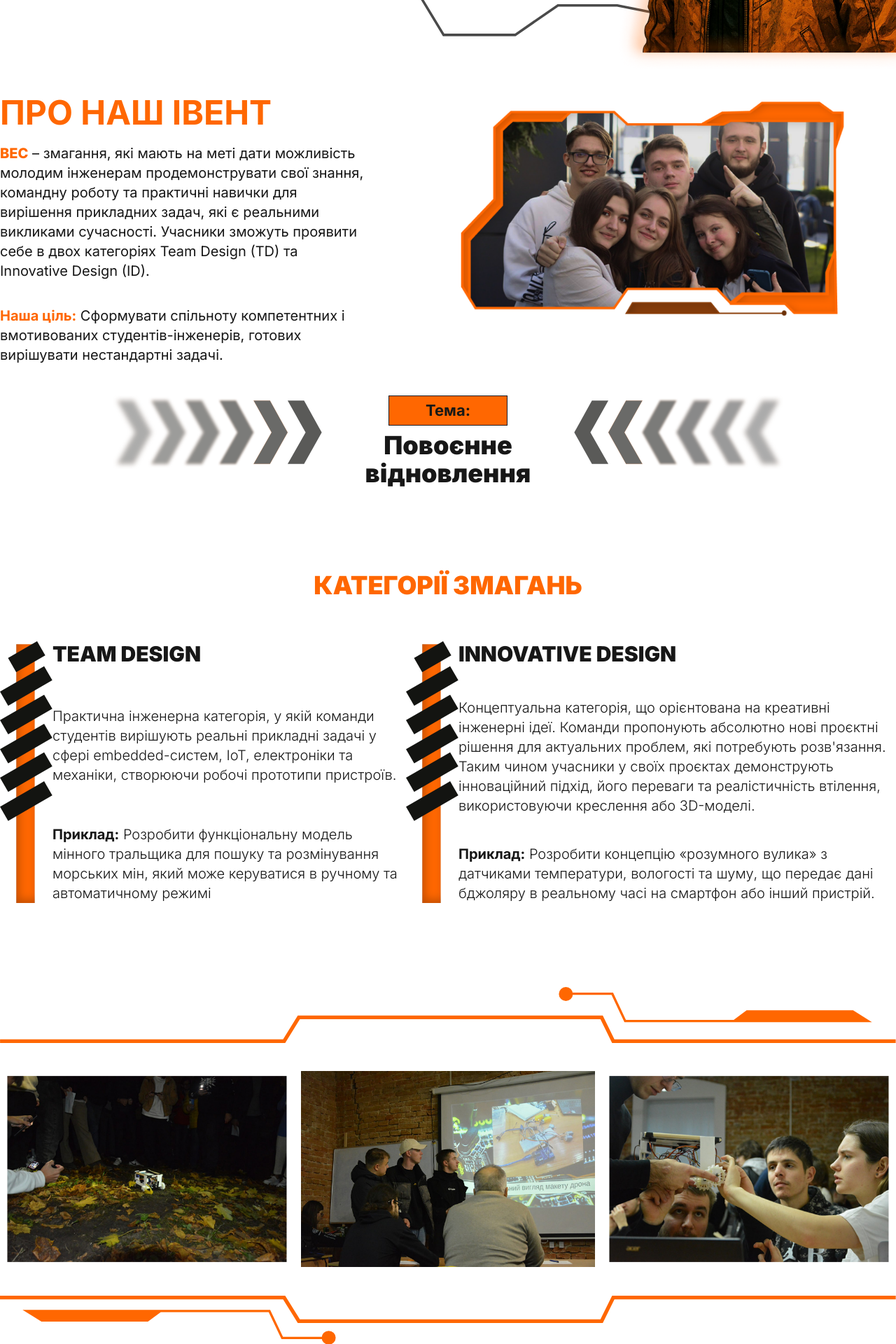
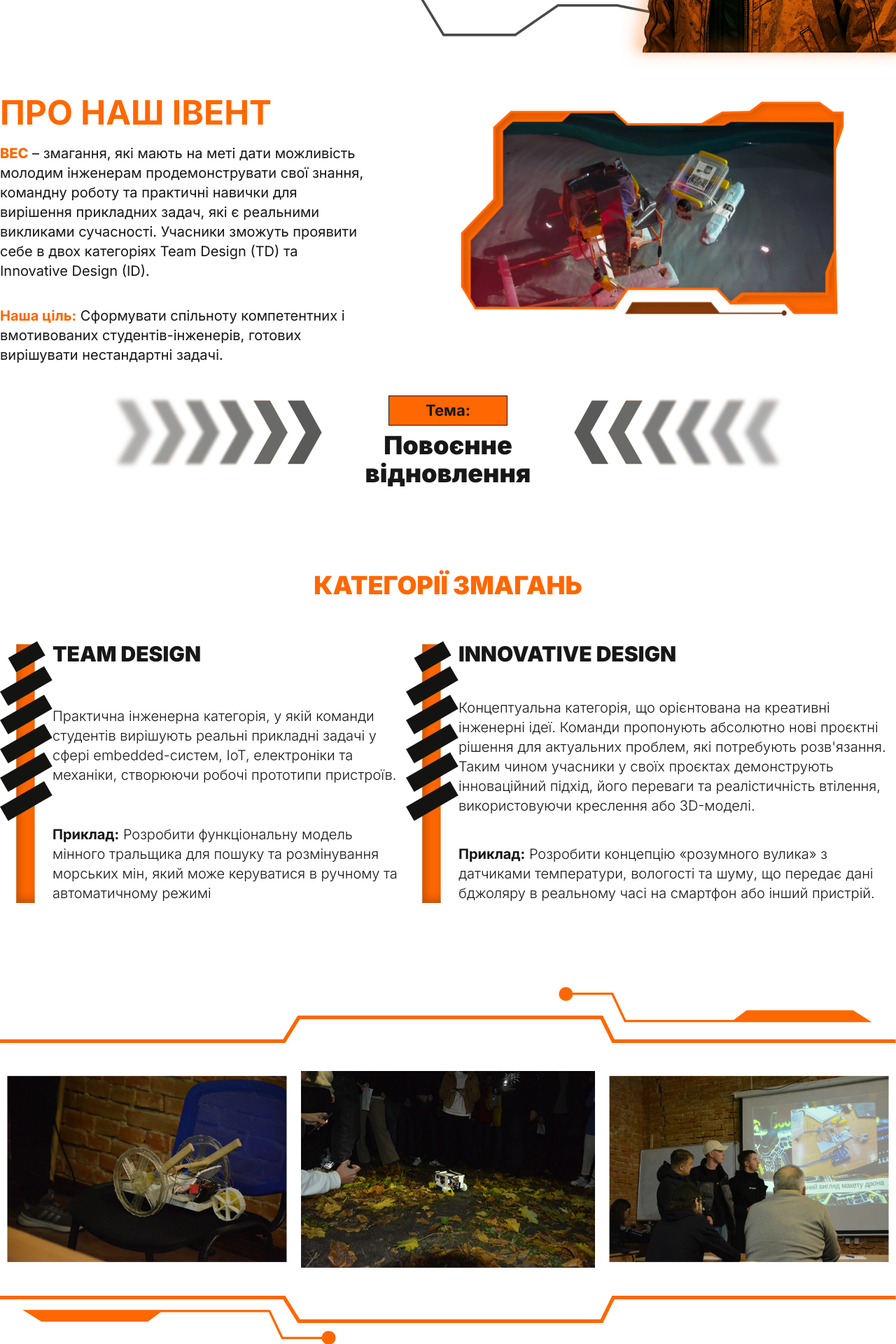
Before and after one commit to Vladpru/bec-2025-partnership-inter, a Next.js app: page / in a window 1280 px wide. Shown: the part 660-2580 px from the top of the page at 70% size. Built offline with nearby package versions, Linux system fonts and the light colour scheme.

Commit message:
small text chabge

```diff
--- a/src/components/About.tsx
+++ b/src/components/About.tsx
@@ -40,8 +40,8 @@
               }}
               className="swiper_skl w-xl"
             >
-              {photosDict.map((photo) => (
-                <SwiperSlide>
+              {photosDict.map((photo, index) => (
+                <SwiperSlide key={index}>
                   <div className="slide_card ">
                     <img className="slide_card_img" src={photo.img} alt={photo.alt} />
                   </div>
--- a/src/components/ui/BasicDetails.tsx
+++ b/src/components/ui/BasicDetails.tsx
@@ -1,5 +1,5 @@
 import { useRef } from "react";
-import { DetailsProps, Package } from "@/types/types";
+import { DetailsProps } from "@/types/types";
 import { Audiowide } from "next/font/google";
 
 const awide = Audiowide({
--- a/src/components/ui/Categories-slider.tsx
+++ b/src/components/ui/Categories-slider.tsx
@@ -36,8 +36,8 @@
         className="swiper_skl"
         slidesPerView={3}
       >
-        {photosDict.map((photo) => (
-          <SwiperSlide>
+        {photosDict.map((photo, index) => (
+          <SwiperSlide key={index}>
             <div className="slide_card">
               <Image
                 src={photo.img}
--- a/src/data/packages.ts
+++ b/src/data/packages.ts
@@ -20,7 +20,7 @@
       "Під час події буде розміщений великий банер з логотипами всіх партнерів наших змагань.",
       "Додавання логотипа у пост–відео, яке буде виставлено на Instagram-сторінці @best_lviv після завершення змагань.",
       "Розміщення інформації про компанію в соціальних мережах: згадка в 1 Instagram-stories на сторінці @best_lviv, 1 пост в LinkedIn організації.",
-      "Ваша компанія буде відображена в офіційному after-movie, який охопить ключові моменти змагань і збере максимальну увагу з боку учасників, партнерів та глядачів у соцмережах. Це не просто реклама — це емоційна прив’язка бренду до динаміки, інновацій та командного духу. Ідеально для покращення HR-бренду та залучення молодих талантів.",
+      "Ваша компанія буде відображена в офіційному after-movie, який охопить ключові моменти змагань і збере максимальну увагу з боку учасників, партнерів та глядачів у соцмережах. Це не просто реклама — це емоційна прив\'язка бренду до динаміки, інновацій та командного духу. Ідеально для покращення HR-бренду та залучення молодих талантів.",
     ],
   },
   {
```
